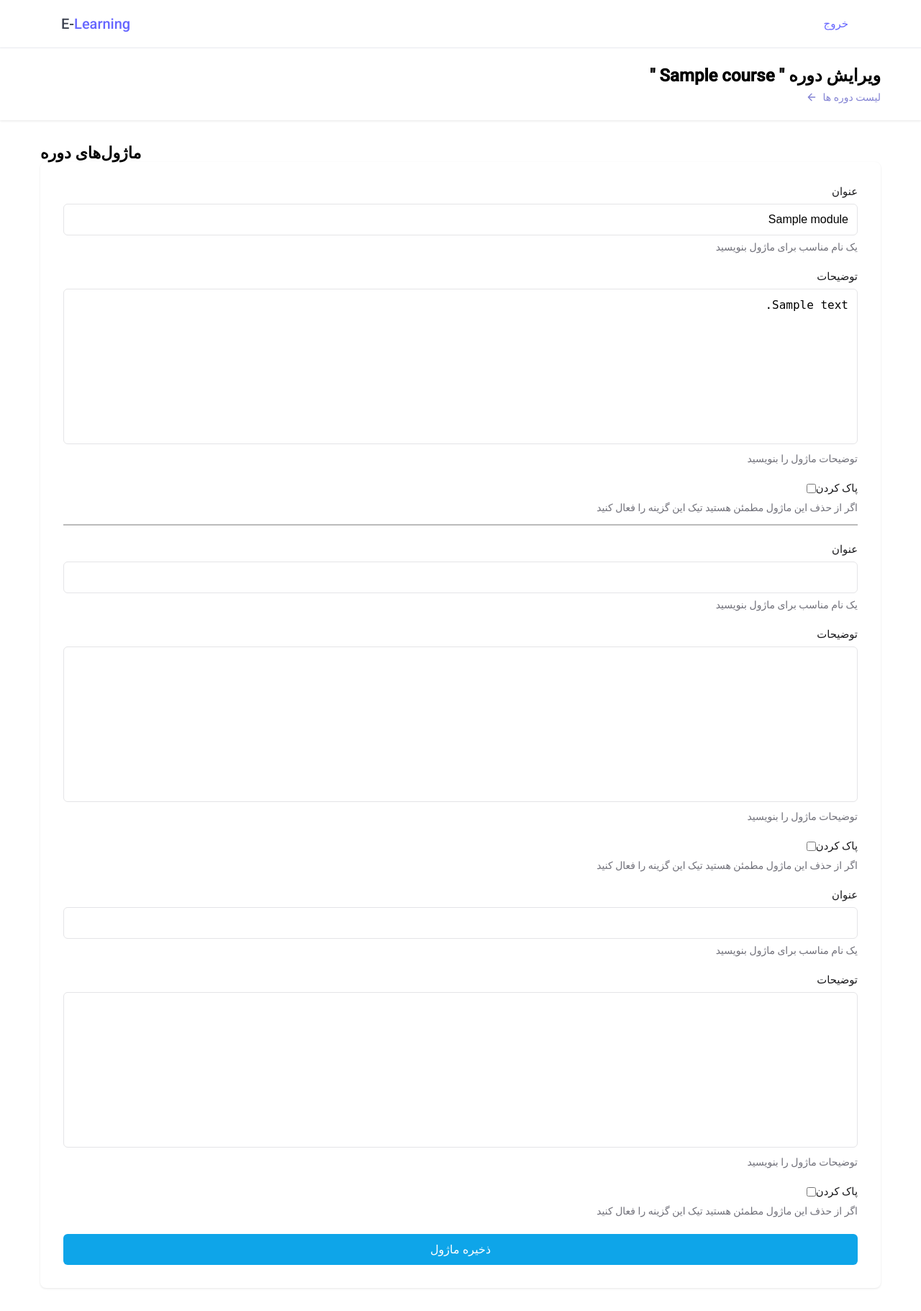
After one commit to erfanscode/E-Learning, a Django app: page /course/1/module/ in a window 1280 px wide. The commit adds this page. Shown: the whole page at 72% size. Run offline with Django 5.2, Linux system fonts and the light colour scheme; a user stored in the database is signed in; tables that the repository leaves empty hold one stand-in row (values such as "Sample post").

Commit message:
adding template and style for course modules page

```diff
--- a/courses/static/css/style.css
+++ b/courses/static/css/style.css
@@ -560,6 +560,17 @@ a {
   color: #dc2626;
 }
 
+.edit-module-button {
+  width: max-content;
+  padding: 0 5px;
+  color: #0a9396;
+}
+
+.edit-module-button:hover {
+  background-color: #fef2f2;
+  color: #005f73;
+}
+
 /* Add overlay gradient to make buttons more visible on light images */
 .course-image-container {
   position: relative;
@@ -668,7 +679,8 @@ a {
   transition: border-color 0.2s;
 }
 
-.course-form-group input:focus {
+.course-form-group input:focus,
+.course-form-group textarea:focus {
   outline: none;
   border-color: #0ea5e9;
   box-shadow: 0 0 0 3px rgba(14, 165, 233, 0.1);
@@ -723,6 +735,23 @@ a {
   color: #71717a;
   margin-top: 0.5rem;
 }
+
+/* extra style for edit course modules */
+.course-form-group input[type="checkbox"] {
+  width: auto;
+  transform: translate(-58px, -24px);
+}
+
+.helper-text-checkbox {
+  margin-top: -1rem;
+}
+
+.course-form-group:nth-of-type(3) {
+    border-bottom: 2px solid #bbb;
+    padding-bottom: 15px;
+}
+
+/* end */
 
 @media (max-width: 640px) {
   .course-form {
--- /dev/null
+++ b/courses/templates/courses/manage/module/formset.html
@@ -0,0 +1,51 @@
+{% extends 'parent/base.html' %}
+
+{% block title %} ویرایش {% endblock %}
+
+{% block content %}
+      <div class="header">
+        <div class="c-course-container">
+          <div class="header-content">
+            <a href="{% url 'courses:manage_course_list' %}" class="back-button">
+              <svg xmlns="http://www.w3.org/2000/svg" width="16" height="16" viewBox="0 0 24 24" fill="none"
+                stroke="currentColor" stroke-width="2" stroke-linecap="round" stroke-linejoin="round">
+                <path d="M19 12H5M12 19l-7-7 7-7" />
+              </svg>
+              لیست دوره ها
+            </a>
+            <h1>ویرایش دوره " {{ course.title }} "</h1>
+          </div>
+        </div>
+      </div>
+
+      <div class="course-form-container">
+        <h2>ماژول‌های دوره</h2>
+        <form method="post" class="course-form">
+            {% csrf_token %}
+
+            {% for form in formset %}
+                <div class="course-form-group">
+                    <label for="{{ form.title.id_for_label }}">عنوان</label>
+                    {{ form.title }}
+                    <p class="helper-text">یک نام مناسب برای ماژول بنویسید</p>
+                </div>
+
+                <div class="course-form-group">
+                    <label for="{{ form.description.id_for_label }}">توضیحات</label>
+                    {{ form.description }}
+                    <p class="helper-text">توضیحات ماژول را بنویسید</p>
+                </div>
+
+                <div class="course-form-group">
+                    <label for="{{ form.DELETE.id_for_label }}" class="checkbox-label">پاک کردن</label>
+                    {{ form.DELETE }}
+                    <p class="helper-text helper-text-checkbox">اگر از حذف این ماژول مطمئن هستید تیک این گزینه را فعال کنید</p>
+                </div>
+            {% endfor %}
+
+            {{ formset.management_form }} <!-- Control the number of forms -->
+
+            <input type="submit" class="submit-button" value="ذخیره ماژول">
+        </form>
+      </div>
+{% endblock %}
```
